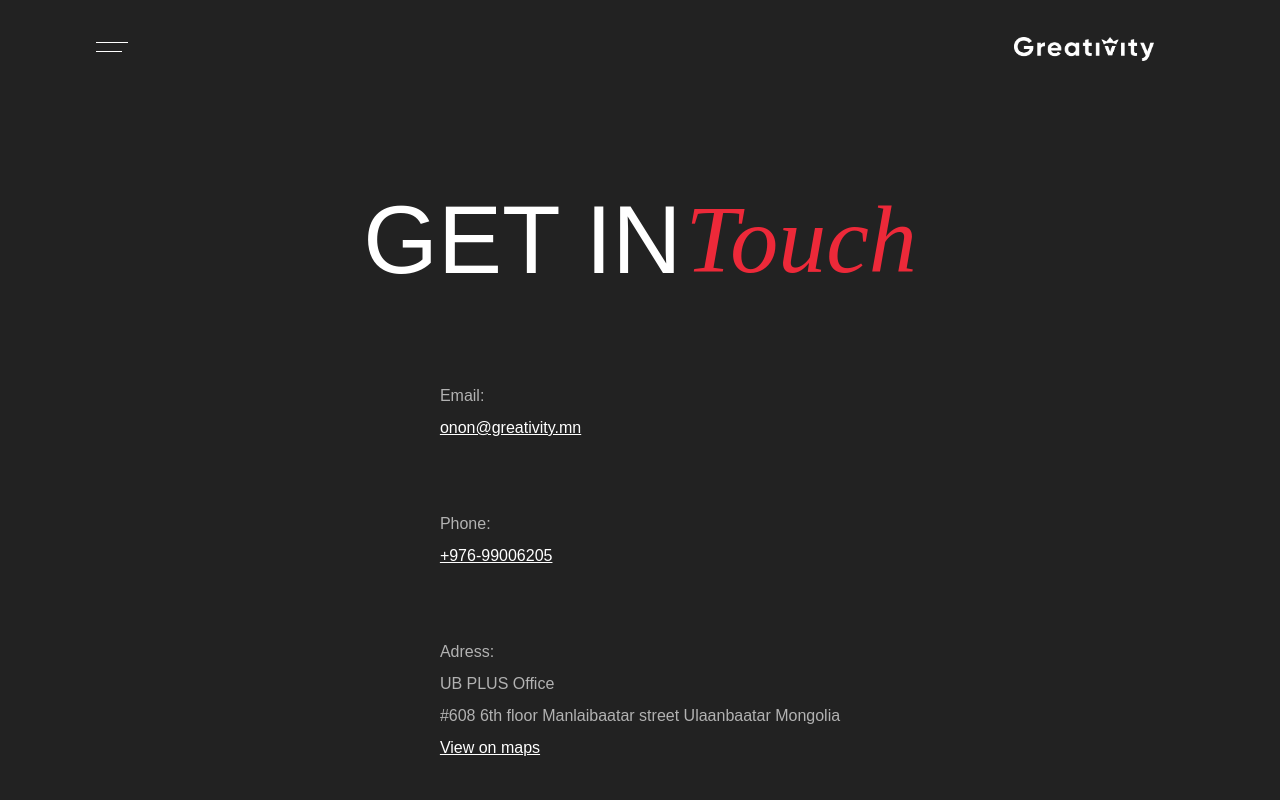
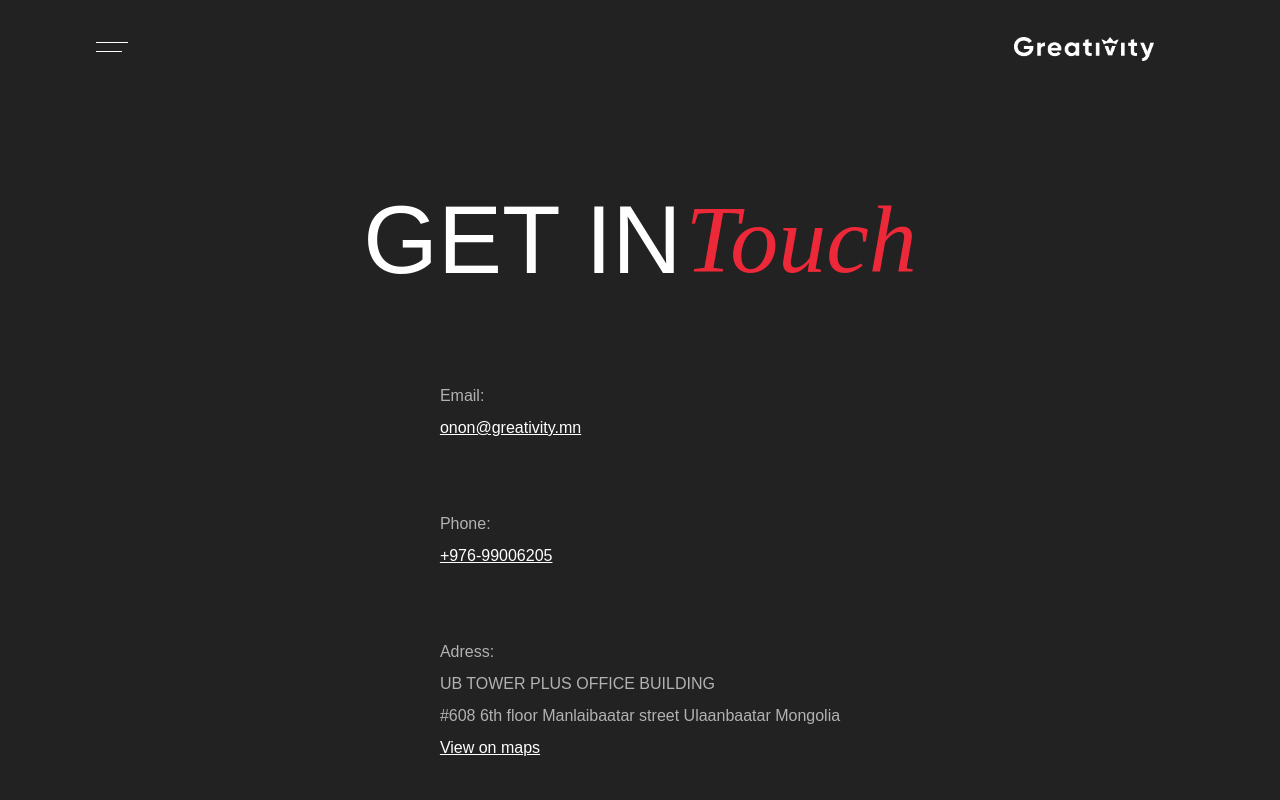
Before and after one commit to ByDulguun/nonam, a Next.js app: page /contact in a window 1280 px wide. Shown: the top 800 px of the page. Built offline with nearby package versions, Linux system fonts and the light colour scheme.

Commit message:
address changed

```diff
--- a/src/app/contact/page.js
+++ b/src/app/contact/page.js
@@ -36,7 +36,7 @@ const Page = () => {
 
         <div className=" gap-2 grid h-fit">
           <p className="text-[#b2b2b2]">Adress:</p>
-          <p className="text-[#b2b2b2]">UB PLUS Office</p>
+          <p className="text-[#b2b2b2]">UB TOWER PLUS OFFICE BUILDING</p>
           <p className="text-[#b2b2b2]">
             #608 6th floor Manlaibaatar street Ulaanbaatar Mongolia
           </p>
```
